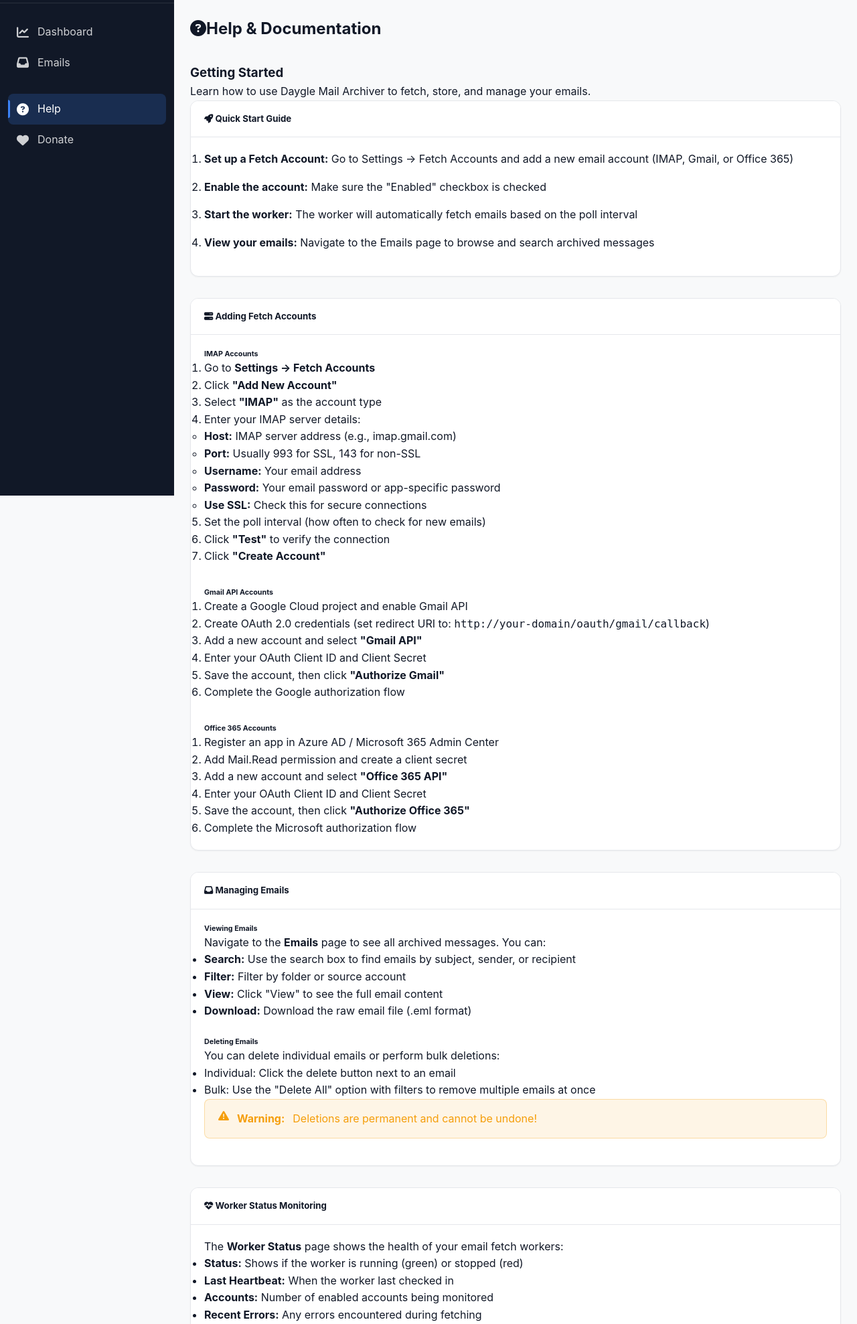
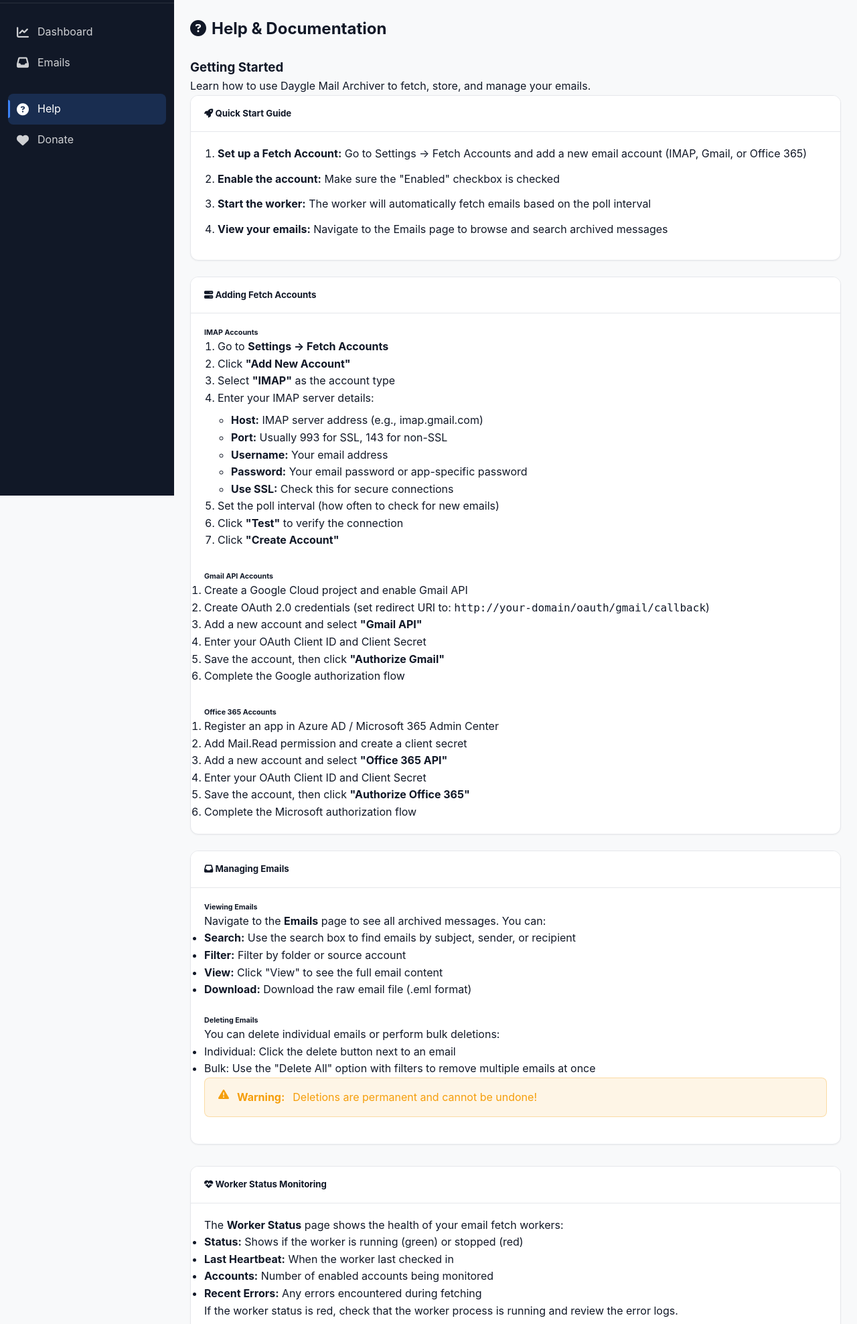
Before and after one commit to daygle/daygle-mail-archiver, a FastAPI app: page /help in a window 1280 px wide. Shown: the part 60-2037 px from the top of the page at 67% size. Run offline with FastAPI, Linux system fonts and the light colour scheme; the visitor is signed in with stand-in values (Sample User, id 1); parts of the project's set-up code (start-up, migrations or seed data) failed here and were passed over.

Commit message:
UI Changes

```diff
--- a/api/templates/help.html
+++ b/api/templates/help.html
@@ -1,10 +1,8 @@
 {% extends "base.html" %}
 {% block content %}
 
-<div class="row mb-4">
-    <div class="col">
-        <h2><i class="fas fa-circle-question me-2"></i>Help & Documentation</h2>
-    </div>
+<div style="margin-bottom: 24px;">
+    <h2><i class="fas fa-circle-question" style="margin-right: 8px;"></i>Help & Documentation</h2>
 </div>
 
 <div class="settings-section">
@@ -12,33 +10,33 @@
     <p class="section-description">Learn how to use Daygle Mail Archiver to fetch, store, and manage your emails.</p>
 
     <!-- Quick Start -->
-    <div class="card mb-4">
-        <div class="card-header bg-primary text-white">
-            <h5 class="mb-0"><i class="fas fa-rocket"></i> Quick Start Guide</h5>
+    <div class="card" style="margin-bottom: 24px;">
+        <div class="card-header">
+            <h5 style="margin-bottom: 0;"><i class="fas fa-rocket"></i> Quick Start Guide</h5>
         </div>
         <div class="card-body">
-            <ol>
-                <li class="mb-2"><strong>Set up a Fetch Account:</strong> Go to Settings → Fetch Accounts and add a new email account (IMAP, Gmail, or Office 365)</li>
-                <li class="mb-2"><strong>Enable the account:</strong> Make sure the "Enabled" checkbox is checked</li>
-                <li class="mb-2"><strong>Start the worker:</strong> The worker will automatically fetch emails based on the poll interval</li>
-                <li class="mb-2"><strong>View your emails:</strong> Navigate to the Emails page to browse and search archived messages</li>
+            <ol style="padding-left: 20px;">
+                <li style="margin-bottom: 12px;"><strong>Set up a Fetch Account:</strong> Go to Settings → Fetch Accounts and add a new email account (IMAP, Gmail, or Office 365)</li>
+                <li style="margin-bottom: 12px;"><strong>Enable the account:</strong> Make sure the "Enabled" checkbox is checked</li>
+                <li style="margin-bottom: 12px;"><strong>Start the worker:</strong> The worker will automatically fetch emails based on the poll interval</li>
+                <li style="margin-bottom: 12px;"><strong>View your emails:</strong> Navigate to the Emails page to browse and search archived messages</li>
             </ol>
         </div>
     </div>
 
     <!-- Adding Fetch Accounts -->
-    <div class="card mb-4">
+    <div class="card" style="margin-bottom: 24px;">
         <div class="card-header">
-            <h5 class="mb-0"><i class="fas fa-server"></i> Adding Fetch Accounts</h5>
+            <h5 style="margin-bottom: 0;"><i class="fas fa-server"></i> Adding Fetch Accounts</h5>
         </div>
         <div class="card-body">
             <h6>IMAP Accounts</h6>
-            <ol>
+            <ol style="padding-left: 20px;">
                 <li>Go to <strong>Settings → Fetch Accounts</strong></li>
                 <li>Click <strong>"Add New Account"</strong></li>
                 <li>Select <strong>"IMAP"</strong> as the account type</li>
                 <li>Enter your IMAP server details:
-                    <ul>
+                    <ul style="padding-left: 20px; margin-top: 8px;">
                         <li><strong>Host:</strong> IMAP server address (e.g., imap.gmail.com)</li>
                         <li><strong>Port:</strong> Usually 993 for SSL, 143 for non-SSL</li>
                         <li><strong>Username:</strong> Your email address</li>
--- a/api/templates/users.html
+++ b/api/templates/users.html
@@ -10,7 +10,7 @@
             <i class="fas fa-users"></i>
             <span>User Accounts</span>
         </div>
-        <button class="btn btn-primary" onclick="showCreateUserModal()">
+        <button type="button" class="btn btn-primary" onclick="showCreateUserModal()">
             <i class="fas fa-user-plus"></i>
             <span>Create New User</span>
         </button>
@@ -66,7 +66,7 @@
                         <td><small>{{ user.created_at.strftime(request.session.date_format) }}</small></td>
                         <td>
                             <div style="display: flex; gap: 8px;">
-                                <button class="btn btn-secondary btn-sm" title="Edit" onclick="editUser({{ user.id }})">
+                                <button type="button" class="btn btn-secondary btn-sm" title="Edit" onclick="editUser({{ user.id }})">
                                     <i class="fas fa-edit"></i>
                                 </button>
                                 <form method="post" action="/users/{{ user.id }}/toggle" style="display: inline;">
```
Also changed, not shown: api/templates/base.html (+19 -35 lines), api/templates/donate.html (+10 -13 lines).
